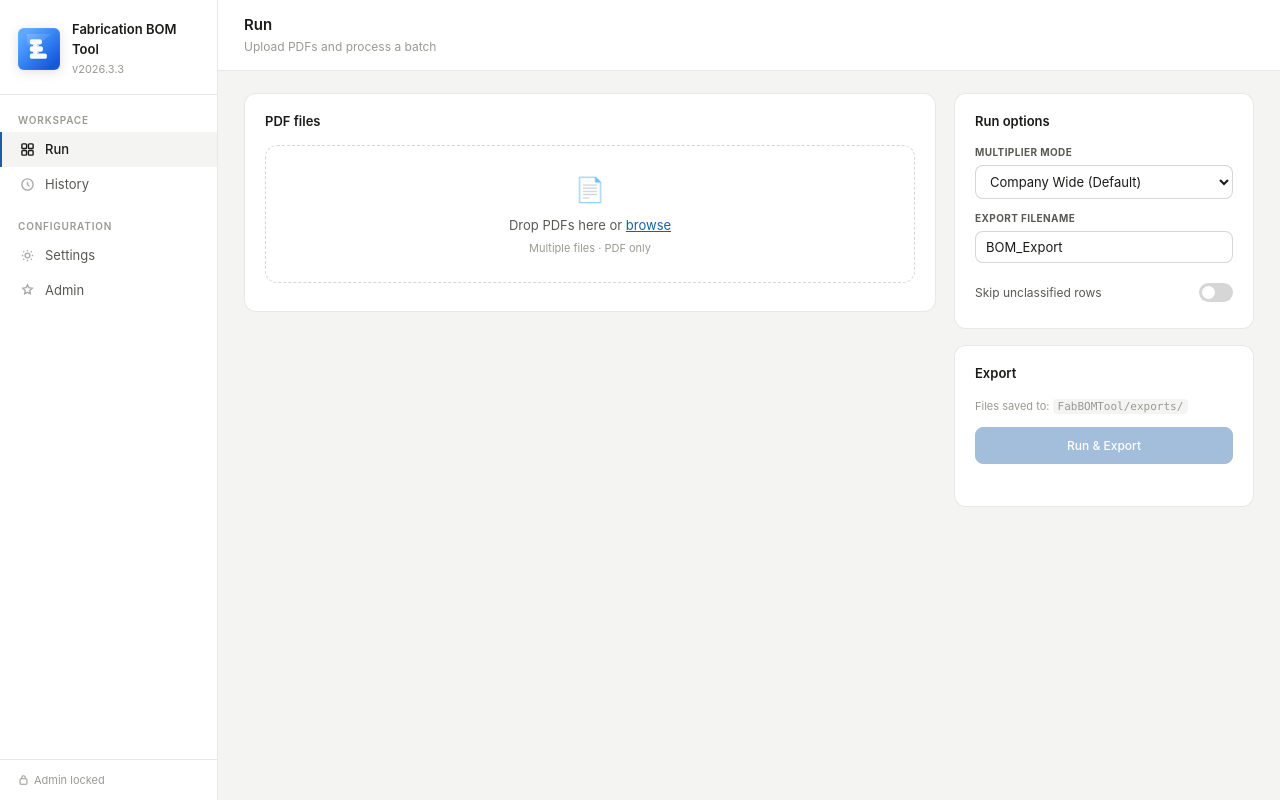
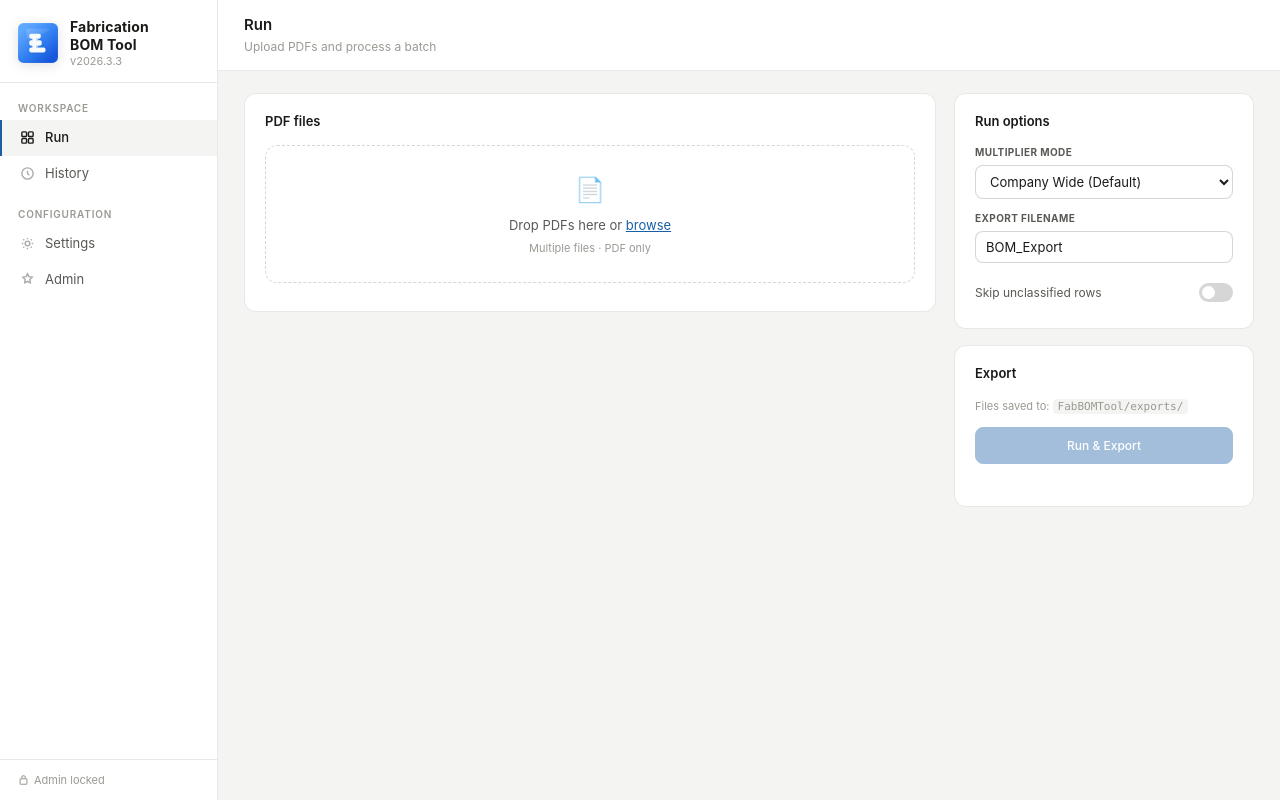
Before and after one commit to drewrugg19/bom-tool, a Flask app: page / in a window 1280 px wide. Run offline with Flask 3, Linux system fonts and the light colour scheme.

Commit message:
Polish sidebar app branding layout

```diff
--- a/FabBOMTool/static/style.css
+++ b/FabBOMTool/static/style.css
@@ -62,10 +62,11 @@ body { font-family: var(--font); background: var(--bg); color: var(--tx); font-s
 
 /* ── Sidebar ── */
 .sidebar { width: 218px; min-width: 218px; background: var(--surf); border-right: 0.5px solid var(--bdr); display: flex; flex-direction: column; }
-.sidebar-logo { padding: 20px 18px 16px; border-bottom: 0.5px solid var(--bdr); display: flex; align-items: center; gap: 12px; }
-.app-logo { width: 42px; height: 42px; flex-shrink: 0; filter: drop-shadow(0 2px 6px rgba(0,0,0,.12)); }
-.app-name { font-size: 13px; font-weight: 600; }
-.app-ver  { font-size: 11px; color: var(--tx3); margin-top: 2px; }
+.sidebar-logo { padding: 18px 18px 14px; border-bottom: 0.5px solid var(--bdr); display: flex; align-items: center; gap: 12px; min-height: 74px; }
+.app-logo { width: 40px; height: 40px; flex-shrink: 0; filter: drop-shadow(0 2px 6px rgba(0,0,0,.12)); }
+.app-meta { min-width: 0; display: flex; flex-direction: column; gap: 2px; }
+.app-name { font-size: 14px; font-weight: 650; line-height: 1.25; letter-spacing: .01em; color: var(--tx); white-space: normal; text-wrap: balance; }
+.app-ver  { font-size: 11px; color: var(--tx3); line-height: 1.2; }
 .nav { padding: 10px 0; flex: 1; }
 .nav-label { font-size: 10px; font-weight: 600; color: var(--tx3); letter-spacing: .08em; text-transform: uppercase; padding: 8px 18px 4px; }
 .nav-item { display: flex; align-items: center; gap: 10px; padding: 8px 18px; font-size: 13px; color: var(--tx2); cursor: pointer; text-decoration: none; border-left: 2px solid transparent; transition: background .1s, color .1s; }
--- a/FabBOMTool/templates/index.html
+++ b/FabBOMTool/templates/index.html
@@ -14,7 +14,7 @@
   <aside class="sidebar">
     <div class="sidebar-logo">
       <img class="app-logo" src="/static/logo.svg" alt="{{ app_name }} logo" />
-      <div>
+      <div class="app-meta">
         <div class="app-name">{{ app_name }}</div>
         <div class="app-ver">v{{ app_version }}</div>
       </div>
```
